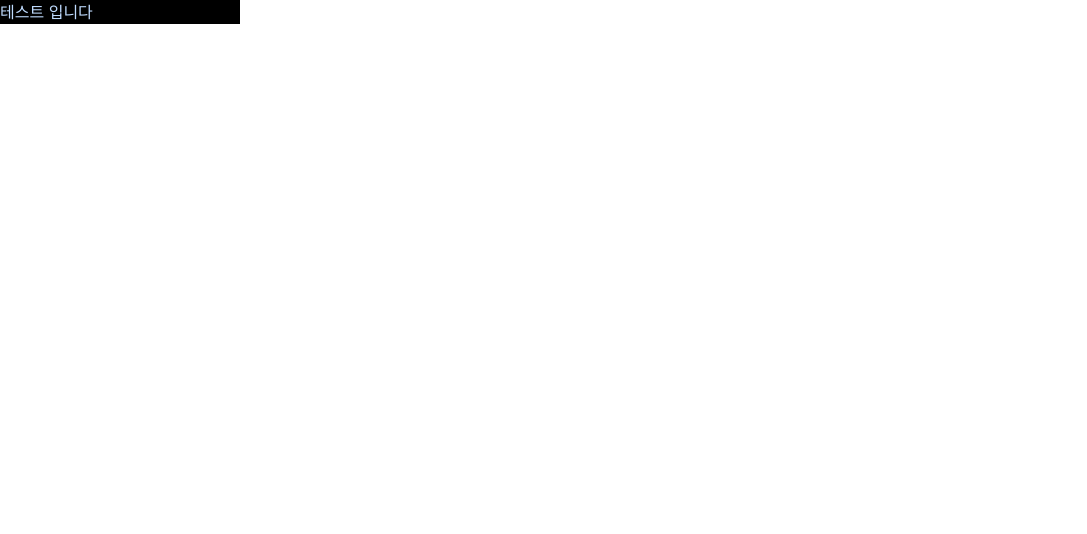
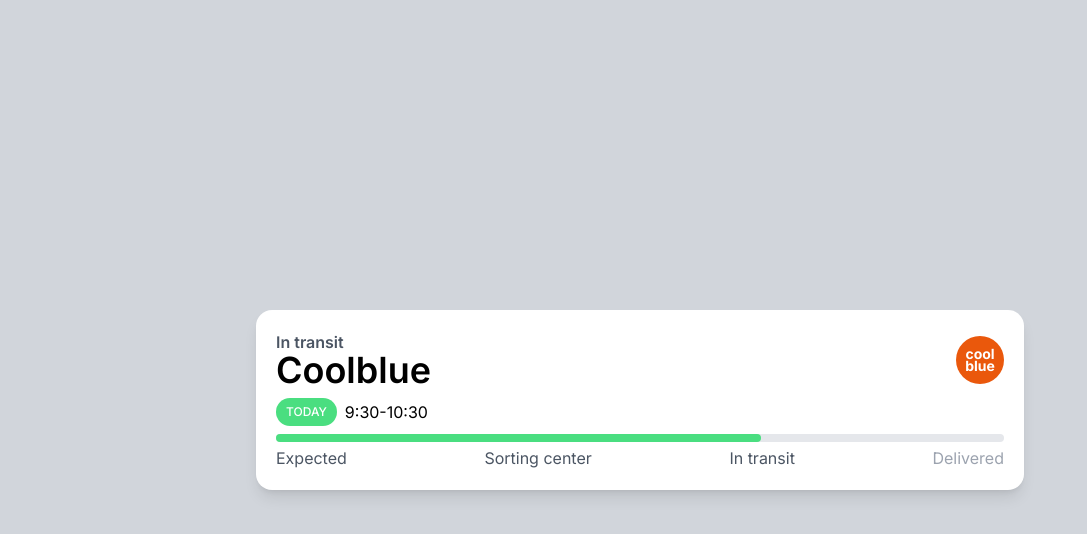
Before and after one commit to volant97/Carrot-Market-Reloaded, a Next.js app: page / in a window 1280 px wide. Shown: the top 534 px of the page, without its empty margins (0-1087 px from the left). Built offline with nearby package versions, Linux system fonts and the light colour scheme.

Commit message:
[TEST] 3.2 Card Component 제작 테스트

```diff
--- a/app/page.tsx
+++ b/app/page.tsx
@@ -1,3 +1,36 @@
 export default function Home() {
-  return <main className="bg-black w-60 h-6 text-blue-200">테스트 입니다</main>;
+  return (
+    <main className="flex items-center justify-center h-screen p-5 bg-gray-300">
+      <div className="w-full max-w-3xl p-5 bg-white shadow-lg rounded-2xl">
+        <div className="flex justify-between items-center">
+          <div className="flex flex-col">
+            <span className="-mb-1 text-gray-600 font-semibold">
+              In transit
+            </span>
+            <span className="text-4xl font-semibold">Coolblue</span>
+          </div>
+          <div className="flex flex-col justify-center items-center size-12 bg-orange-600 text-white text-sm font-bold leading-3 rounded-full">
+            <span>cool</span>
+            <span>blue</span>
+          </div>
+        </div>
+        <div className="flex items-center gap-2 my-2">
+          <span className="px-2.5 py-1.5 bg-green-400 text-white text-xs font-medium rounded-full uppercase">
+            Today
+          </span>
+          <span>9:30-10:30</span>
+        </div>
+        <div className="relative">
+          <div className="absolute w-full h-2 bg-gray-200 rounded-full"></div>
+          <div className="absolute w-2/3 h-2 bg-green-400 rounded-full"></div>
+        </div>
+        <div className="flex justify-between items-center mt-5 text-gray-600">
+          <span>Expected</span>
+          <span>Sorting center</span>
+          <span>In transit</span>
+          <span className="text-gray-400">Delivered</span>
+        </div>
+      </div>
+    </main>
+  );
 }
```
Also changed, not shown: 1 other file (tests, documents, lock files or other folders).
